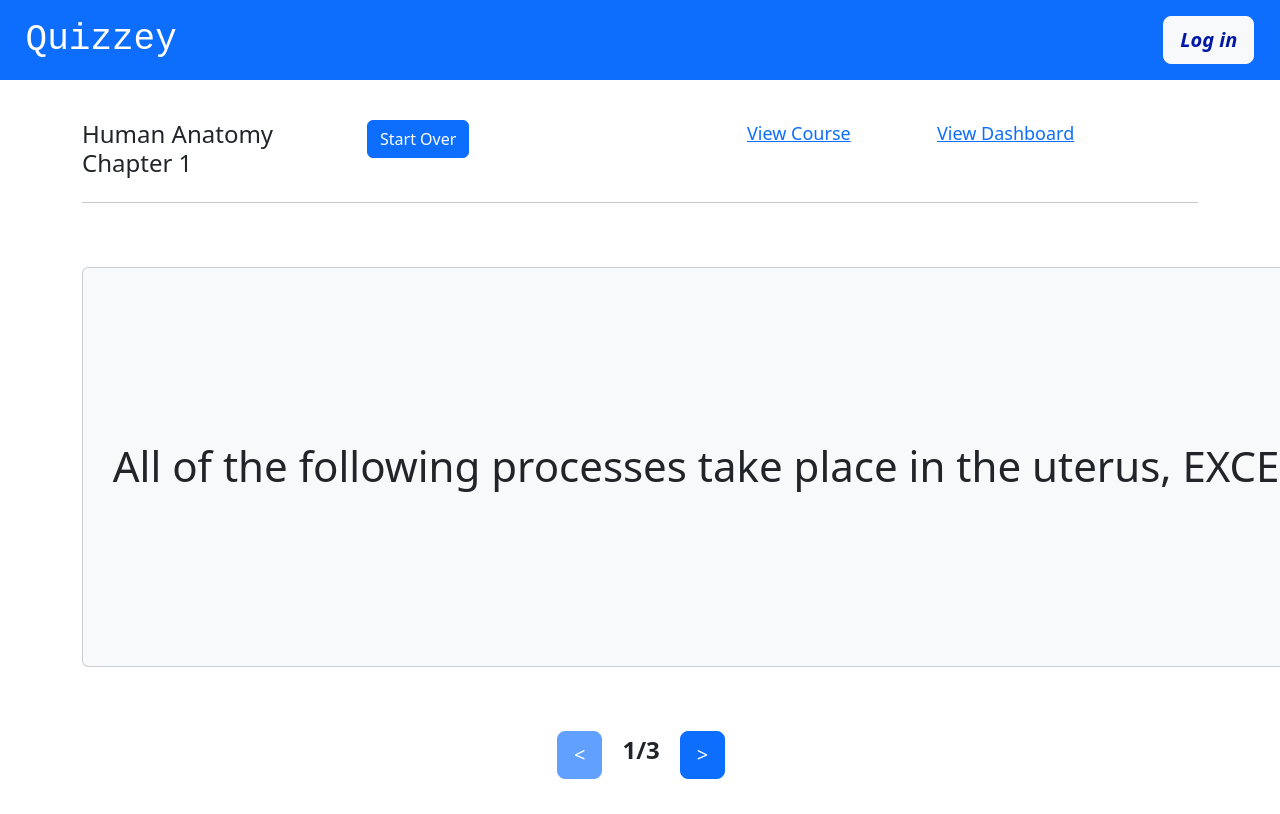
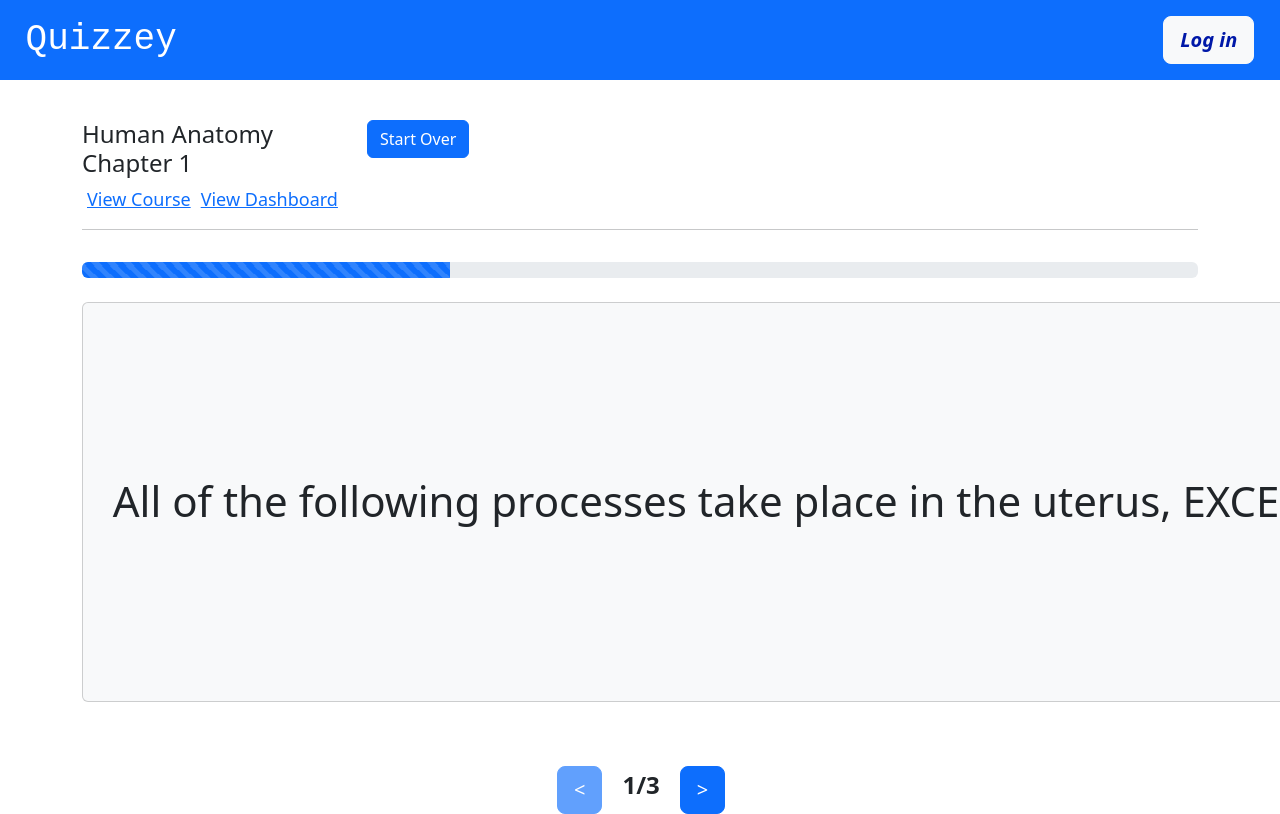
Before and after one commit to grossj0816/quizzey-app, a React (Create React App) app in the folder quizzey/: page /quizzey-set/1 in a window 1280 px wide. Shown: the top 814 px of the page. Built offline with nearby package versions, Linux system fonts and the light colour scheme.

Commit message:
More changes to UI on LandingPage, QuizzeySetPage, App & index components

```diff
--- a/quizzey/src/App.js
+++ b/quizzey/src/App.js
@@ -5,12 +5,30 @@ import { Route, Routes } from "react-router-dom";
 import Dashboard from './components/Dashboard/Dashboard';
 import MyCourse from './components/CoursePage/CoursePage';
 import QuizzeySet from './components/QuizzySetPage/QuizzeySetPage';
+// import { useEffect } from 'react';
 
 
 const App = () => {
 
-  const { isAuthenticated } = useAuth0();
+  const { isAuthenticated, getAccessTokenSilently, getIdTokenClaims } = useAuth0();
   const origin = window.location.origin;
+
+  // useEffect(() => {
+  //   const  getAccessToken = async () => {
+  //     try {
+  //       const token = await getAccessTokenSilently({
+  //         authorizationParams: {
+  //           audience: "https://dev-ha6q1jxc.us.auth0.com/api/v2/",
+  //           scope: "read:current_user",
+  //         }
+  //       });
+  //     console.log(token);
+  //     } catch (error) {
+
+  //     }
+  //   }
+  // }, [])
+
 
 
   return (
--- a/quizzey/src/components/CoursePage/CoursePage.js
+++ b/quizzey/src/components/CoursePage/CoursePage.js
@@ -13,6 +13,7 @@ import Form from 'react-bootstrap/Form';
 import ReusableButton from "../common/reusableButton";
 import ReusableCard from "../common/reusableCard";
 import {handleUserIcon} from "../../utils/utils.js";
+import { Link } from "react-router-dom";
 
 
 const MyCourse = () => {
@@ -67,7 +68,6 @@ const MyCourse = () => {
         return `/quizzey-set/${id}`;
     }
 
-
     return (
     <>
         <Header />
@@ -75,12 +75,15 @@ const MyCourse = () => {
             <Row>
                 <p id="coursetitle">{myCourse.name}</p>
                 <h5>
-                    <Badge bg="primary">
+                    <Badge bg="secondary">
                     {myCourse.org}
                     </Badge>
                 </h5>
-                <hr />
             </Row>
+            <Row>
+                <Link style={{margin: '5px'}} to={origin === "http://localhost:3000" ? '/' : '/index.html'} className="boldLink" id="navigateLink">View Dashboard</Link>
+            </Row>
+            <hr />
             <Row >
                 <Col sm={{span: 6, offset: 0}} md={{span: 6, offset: 0}} lg={{span: 4, offset: 0}}>
                     <Form onChange={(e) => handleDropdownSelect(e)}>
@@ -97,7 +100,7 @@ const MyCourse = () => {
                             }
                             </Form.Select>
                         </Form.Group>
-                        <ReusableButton name="Clear"/>
+                        {/* <ReusableButton name="Clear" event={}/> */}
                     </Form>
                 </Col>
             </Row>
--- a/quizzey/src/components/LandingPage/LoginButton.js
+++ b/quizzey/src/components/LandingPage/LoginButton.js
@@ -6,10 +6,13 @@ import {useAuth0} from '@auth0/auth0-react';
 
 const LoginButton = () => {
     const { loginWithRedirect, logout, isAuthenticated } = useAuth0();
-
+    const origin = window.location.origin;
     return (
         isAuthenticated ?
-            <Button variant='light' size="lg" id='loginBtn' onClick={() => logout({logoutParams: {returnTo: window.location.origin + '/index.html'}})}>Log out</Button>
+            <Button variant='light' size="lg" id='loginBtn' onClick={() =>
+                                                                            logout({logoutParams: origin !== "http://localhost:3000" ? {returnTo: window.location.origin + '/index.html'}
+                                                                                                                              : {returnTo: window.location.origin}})
+                                                                    }>Log out</Button>
         :
             <Button variant='light' size="lg" id='loginBtn' onClick={() => loginWithRedirect()}>Log in</Button>
     );
--- a/quizzey/src/components/QuizzySetPage/QuizzeySetPage.js
+++ b/quizzey/src/components/QuizzySetPage/QuizzeySetPage.js
@@ -3,7 +3,7 @@ import Col from "react-bootstrap/esm/Col";
 import Container from "react-bootstrap/esm/Container";
 import Row from "react-bootstrap/esm/Row";
 import { useParams } from "react-router-dom";
-import { listQuestionsHandler, quizzeySetHandler } from "../../services/jsonService";
+import { listQuestionsHandler, quizzeySetHandler, courseListHandler } from "../../services/jsonService";
 import ReusableButton from "../common/reusableButton";
 import Header from "../LandingPage/Header";
 import Card from 'react-bootstrap/Card';
@@ -11,13 +11,14 @@ import "./css/QuizzeySetPage.css";
 import { adjustFlashCardMargins, adjustFlashCardWidth, adjustTextSize } from "../../utils/utils";
 import ReactCardFlip from 'react-card-flip';
 import { Link } from "react-router-dom";
+import ProgressBar from 'react-bootstrap/ProgressBar';
 
 
 
 
 
 const QuizzeySet = () => {
-    let { id } = useParams();
+    let { id } = useParams(); //setID
     const origin = window.location.origin;
     const variant = "Light";
     const [innerWidth, setInnerWidth] = useState(window.innerWidth);
@@ -26,14 +27,13 @@ const QuizzeySet = () => {
     const [count, setCount] = useState(1); //the number count of what question we are currently on.
     const [total, setTotal] = useState();
     const [flipped, setFlipped] = useState(false);
-
+    const [progress, setProgress] = useState(0);
 
     useEffect(() => {
         const handleWindowResize = () => {
             setInnerWidth(window.innerWidth);
         };
         window.addEventListener('resize', handleWindowResize);
-        console.log(innerWidth);
 
         return() => {
             window.removeEventListener('resize', handleWindowResize);
@@ -66,8 +66,30 @@ const QuizzeySet = () => {
 
         //get total number of questions-----------------------------------------------------
         setTotal(questions.length);
+
+        // //set the initial progress bar value------------------------------------------------
+        // let initialProgress = (count / total) * 100;
+        // console.log("Progress", initialProgress);
+        // setProgress(Math.round(initialProgress));
       }
     },[id])
+
+
+    //trigger for updating the progress bar on
+    useEffect(() => {
+        if (count !== total)
+        {
+            let progress = (count / total) * 100;
+            console.log(progress);
+            setProgress(Math.round(progress));
+        }
+        else
+        {
+            console.log(100);
+            setProgress(100);
+        }
+    }, [count, total])
+
 
 
 
@@ -78,6 +100,17 @@ const QuizzeySet = () => {
         //when we go to the next card, set the state
         //of the card being flipped to false so we see the next question.
         setFlipped(false);
+
+    //     if (count !== total)
+    //     {
+    //         let incrementProgress = (count / total) * 100;
+    //         console.log(incrementProgress);
+    //         // setProgress(100);
+    //     }
+    //     else
+    //     {
+    //         // setProgress(Math.round(incrementProgress));
+    //     }
     }
 
     const handleCountDecrement = () => {
@@ -113,8 +146,12 @@ const QuizzeySet = () => {
 
     //On button click we restart the flashcards by going back to the first one.
     const handleStartCountOver = () => {
+        let initialProgress = (count / total) * 100;
+
+
         setCount(1);
         setFlipped(false);
+        setProgress(Math.round(initialProgress));
     }
 
 
@@ -141,21 +178,27 @@ const QuizzeySet = () => {
                 <Col sm={{span:6, offset:0}} md={{span:3, offset:0}} lg={{span:4, offset:0}}>
                     <ReusableButton name="Start Over" event={handleStartCountOver}/>
                 </Col>
-                <Col sm={{span:6, offset:0}} md={{span:3, offset:0}} lg={{span:2, offset:0}}>
-                    <Link to={`/courses/${id}`} className="boldLink" id="navigateLink">View Course</Link>
-                </Col>
-                <Col sm={{span:6, offset:0}} md={{span:3, offset:0}} lg={{span:2, offset:0}}>
-                    <Link to={origin === "http://localhost:3000" ? '/' : '/index.html'} className="boldLink" id="navigateLink">View Dashboard</Link>
-                </Col>
+            </Row>
+            <Row>
+                {/* TODO: Put styling in css file */}
+                <div style={{display:'inline-block'}}>
+                    <Link style={{margin: '5px'}} to={`/courses/${id}`} className="boldLink" id="navigateLink">View Course</Link>
+                    <Link style={{margin: '5px'}} to={origin === "http://localhost:3000" ? '/' : '/index.html'} className="boldLink" id="navigateLink">View Dashboard</Link>
+                </div>
             </Row>
             <hr />
-            <Row className="rowSpacing" id="cardRow">
+            <ProgressBar style={{marginTop: '4vh', marginBottom: '3vh'}}
+                         animated={count === total ? false : true}
+                         now={progress}
+                         variant={count === total ? 'success' : 'primary'}
+                         striped={count === total ? false : true}/>
+            <Row id="cardRow">
                 {
                     questions.map((element, index) => {
 
                         if ((index + 1) === count) {
                             return(
-                                <ReactCardFlip isFlipped={flipped} flipDirection="horizontal">
+                                <ReactCardFlip isFlipped={flipped} flipDirection="vertical">
                                     {/* FRONT SIDE */}
                                     <Card
                                         className="flashcard"
--- a/quizzey/src/components/common/reusableButton.js
+++ b/quizzey/src/components/common/reusableButton.js
@@ -2,9 +2,13 @@ import Button from 'react-bootstrap/Button';
 
 const ReusableButton = (props) => {
 
-    const {name, size, event, disable, type} = props;
+    const {name, size, event, disable, type, variant} = props;
     return (
-        <Button size={size} disabled={disable} type={type} onClick={() => event()}>{name}</Button>
+        <Button size={size}
+                disabled={disable}
+                type={type}
+                variant={variant}
+                onClick={() => event()}>{name}</Button>
 
      );
 }
--- a/quizzey/src/index.js
+++ b/quizzey/src/index.js
@@ -15,7 +15,9 @@ root.render(
     useRefreshTokens={true}
     cacheLocation="localstorage"
     authorizationParams={{
-      redirect_uri: window.location.href
+      redirect_uri: window.location.href,
+      audience: "https://dev-ha6q1jxc.us.auth0.com/api/v2/",
+      scope: "read:current_user update:current_user_metadata"
     }}
   >
       <BrowserRouter>
```
